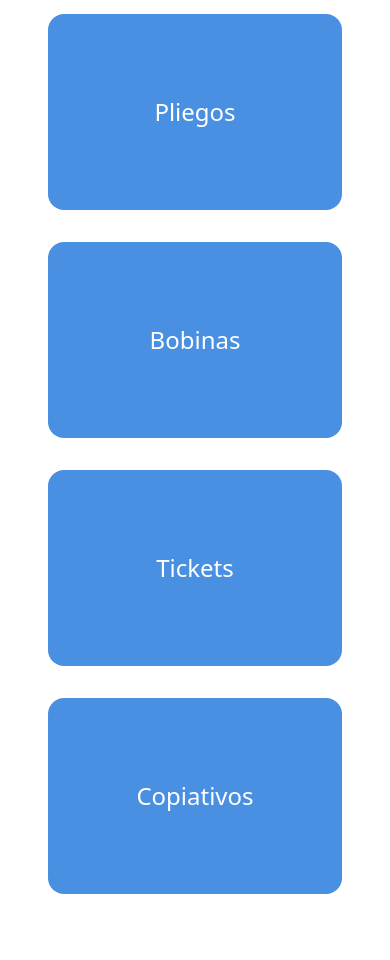
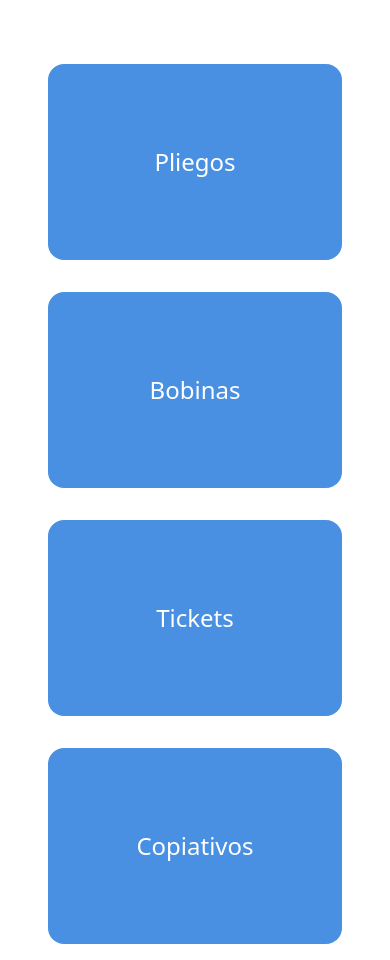
Before and after one commit to amaliaPonce/Calculadora-de-Pliegos-y-Bobinas, a React (Vite) app: page / in a window 390 px wide. Before the commit the page ends 910 px from the top, so only its background shows below. Built offline with nearby package versions, Linux system fonts and the light colour scheme.

Commit message:
margen en el nav

```diff
--- a/src/components/nav/Nav.css
+++ b/src/components/nav/Nav.css
@@ -29,4 +29,7 @@
   .nav-link {
     width: 100%;
   }
+  .nav-row {
+    margin-top: 100px;
   }
+}
```
Lines whose indentation alone changed are shown as unchanged.
